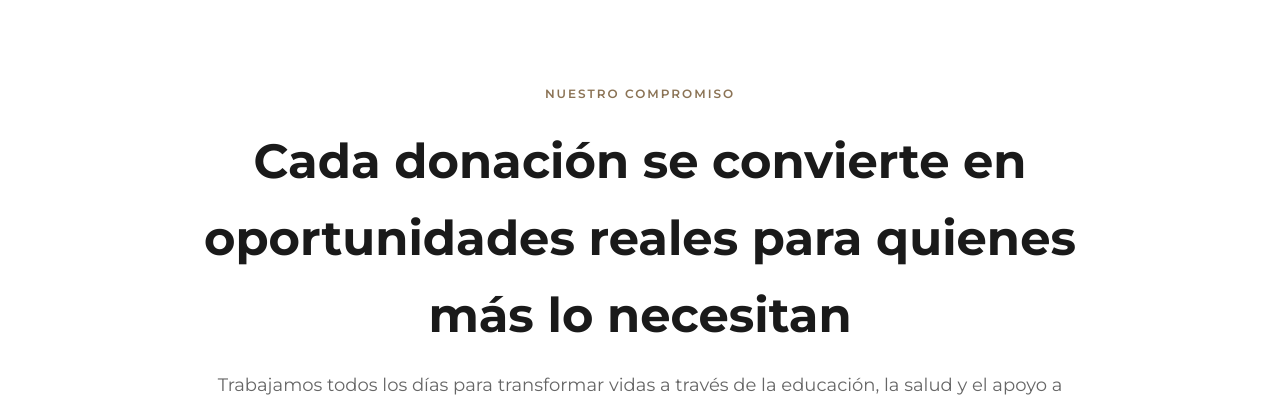
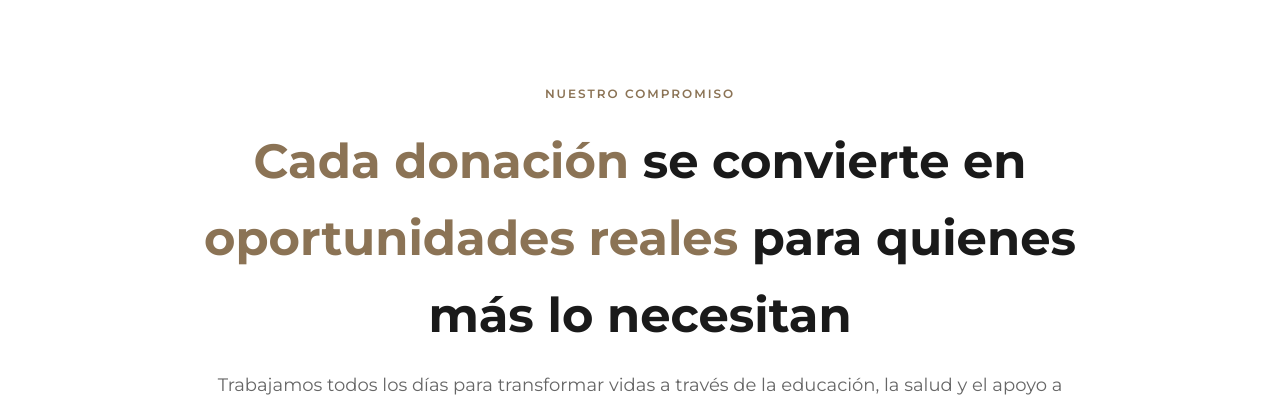
Before and after one commit to osvaldofym-demos/fundacion-posadas-web, a Next.js app: page / in a window 1280 px wide. Shown: the part 820-1224 px from the top of the page. Built offline with nearby package versions, Linux system fonts and the light colour scheme; no server answers.

Commit message:
Update ImpactMessage.tsx

```diff
--- a/components/ImpactMessage.tsx
+++ b/components/ImpactMessage.tsx
@@ -1,23 +1,15 @@
 // components/ImpactMessage.tsx
-interface ImpactMessageProps {
-  configuracion: any;
-}
-
-export default function ImpactMessage({ configuracion }: ImpactMessageProps) {
-  // Valores por defecto si no hay datos de Strapi
-  const impactTag = configuracion?.impactTag || 'Nuestro compromiso';
-  const impactTitulo = configuracion?.impactTitulo || 'Cada donación se convierte en oportunidades reales para quienes más lo necesitan';
-  const impactSubtitulo = configuracion?.impactSubtitulo || 'Trabajamos todos los días para transformar vidas a través de la educación, la salud y el apoyo a comunidades vulnerables.';
-
+export default function ImpactMessage() {
   return (
     <section className="impact-msg">
       <div className="impact-msg-inner">
-        <span className="impact-tag">{impactTag}</span>
+        <span className="impact-tag">Nuestro compromiso</span>
         <h2 className="impact-title">
-          {impactTitulo}
+          <span style={{ color: '#8B7355' }}>Cada donación</span> se convierte en{' '}
+          <span style={{ color: '#8B7355' }}>oportunidades reales</span> para quienes más lo necesitan
         </h2>
         <p className="impact-sub">
-          {impactSubtitulo}
+          Trabajamos todos los días para transformar vidas a través de la educación, la salud y el apoyo a comunidades vulnerables.
         </p>
       </div>
     </section>
```
